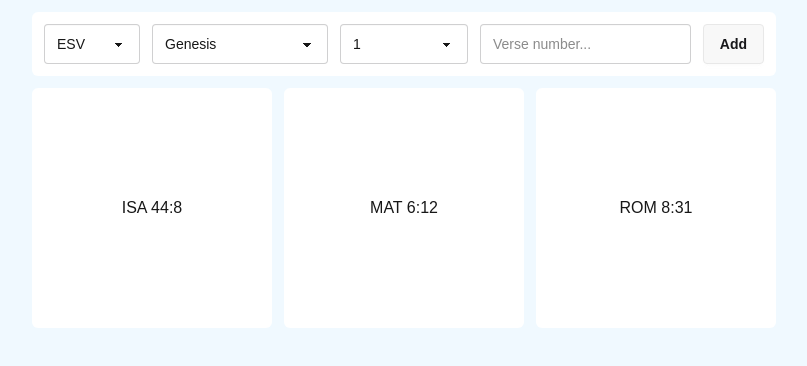
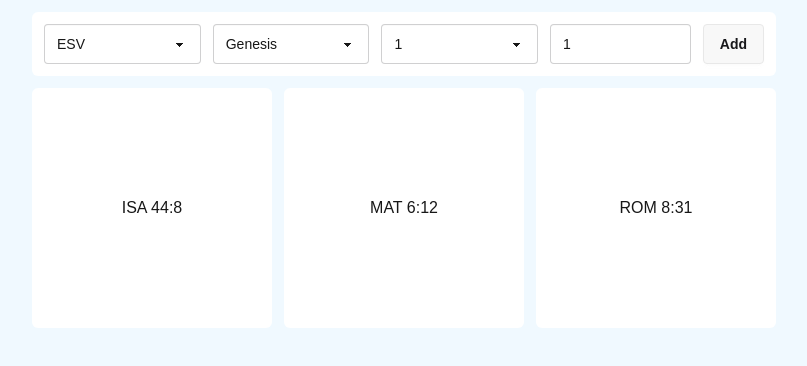
Before and after one commit to seesmof/Bible-Memorization-App, a Next.js app in the folder src/: page / in a window 1280 px wide. Shown: the top 366 px of the page, without its empty margins (236-1043 px from the left). Built offline with nearby package versions, Linux system fonts and the light colour scheme.

Commit message:
style: make all the inputs of equal width

```diff
--- a/src/app/page.tsx
+++ b/src/app/page.tsx
@@ -382,6 +382,7 @@ export default function Page() {
     translation === "ESV" ? "Genesis" : "Буття",
   );
   const [chapter, setChapter] = useState<number>(1);
+  const [verse, setVerse] = useState<number>(1);
 
   useEffect(() => {
     setSelectedBook(translation === "ESV" ? "Genesis" : "Буття");
@@ -393,7 +394,7 @@ export default function Page() {
         <section className="bg-white rounded-md p-3 flex flex-col sm:flex-row gap-3 w-full">
           {/* Translation Select */}
           <select
-            className="select w-full md:w-24"
+            className="select w-full flex-1"
             value={translation}
             onChange={(e) =>
               setTranslation(e.target.value === "UKRK" ? "UKRK" : "ESV")
@@ -407,7 +408,7 @@ export default function Page() {
 
           {/* Book Select */}
           <select
-            className="select w-full md:w-44"
+            className="select w-full flex-1"
             value={selectedBook}
             onChange={(e) => setSelectedBook(e.target.value)}
           >
@@ -425,7 +426,7 @@ export default function Page() {
 
           {/* Chapter Select */}
           <select
-            className="select w-full md:w-32"
+            className="select w-full flex-1"
             value={chapter}
             onChange={(e) => setChapter(Number.parseInt(e.target.value))}
           >
@@ -447,9 +448,11 @@ export default function Page() {
 
           {/* Verse Number Input */}
           <input
-            type="text"
+            type="number"
             placeholder="Verse number..."
-            className="input w-full md:w-32 md:flex-1"
+            className="input w-full flex-1"
+            value={verse}
+            onChange={(e) => setVerse(Number.parseInt(e.target.value))}
           />
           <button className="btn">Add</button>
         </section>
```
